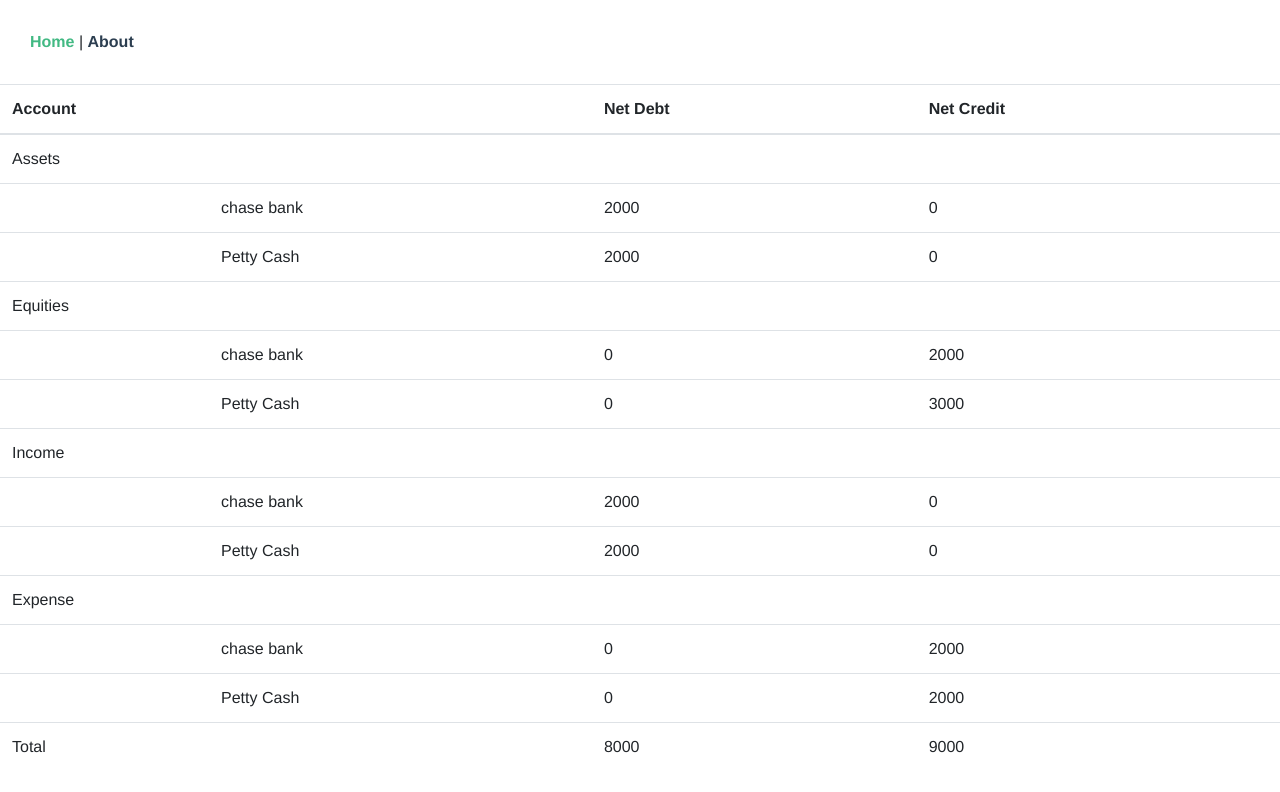
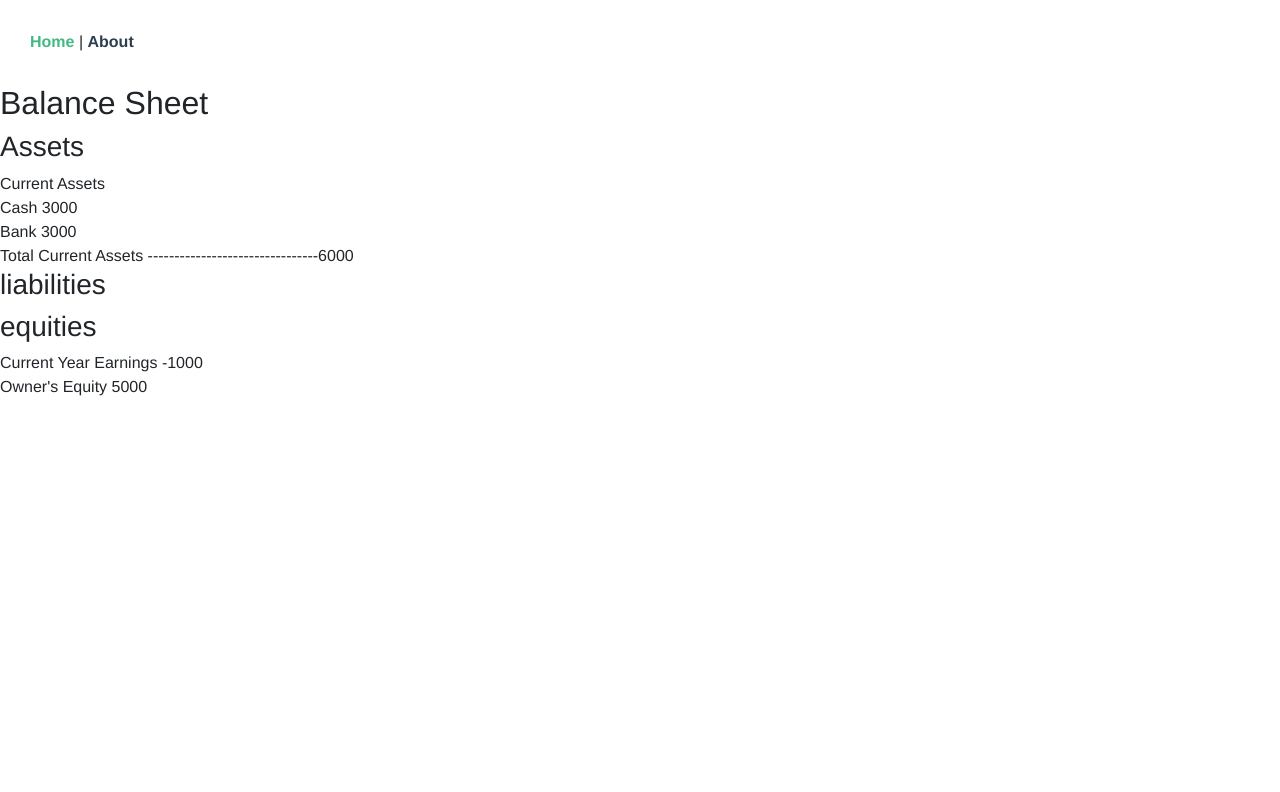
Before and after one commit to ahmed-ahmed/ez-books-front-end, a Vue app: page / in a window 1280 px wide. Shown: the top 792 px of the page. Built offline with nearby package versions, Linux system fonts and the light colour scheme; no server answers.

Commit message:
adding balance sheet

```diff
--- /dev/null
+++ b/src/components/balance-sheet/BalanceSheetAccounts.vue
@@ -0,0 +1,25 @@
+<template>
+    <div>
+        <div v-for="a in accounts">
+            {{a.name}}
+            <span v-if="!hasChildren(a)">{{a.total}}</span>
+            <div v-else>
+                <balance-sheet-accounts :accounts="a.childAccounts"/>
+                Total {{a.name}} --------------------------------{{a.total}}
+            </div>
+        </div>
+    </div>
+</template>
+<script>
+    export default {
+        name: 'balance-sheet-accounts',
+        props: {
+            accounts: {}
+        },
+        methods: {
+            hasChildren: function (account) {
+                return account.childAccounts && account.childAccounts.length > 0;
+            }
+        }
+    }
+</script>
--- a/src/components/balance-sheet/balance-sheet.vue
+++ b/src/components/balance-sheet/balance-sheet.vue
@@ -2,50 +2,85 @@
     <div>
         <h2>Balance Sheet</h2>
 
-        <table class="table">
-            <tr>
-                <td colspan="3">Account</td>
-                <td>Total</td>
-            </tr>
-            <tr>
-                <td colspan="4">Assets</td>
-            </tr>
-            <tr>
-                <td></td>
-                <td colspan="2">Current Assets</td>
-            </tr>
-            <tr>
-                <td colspan="2"></td>
-                <td>Bank</td>
-                <td></td>
-            </tr>
-            <tr>
-                <td></td>
-                <td colspan="2">
-                    Chase Bank
-                </td>
-                <td>
-                    5000
-                </td>
-            </tr>
-            <tr>
-                5000
-            </tr>
+       <h3>Assets</h3>
+        <balance-sheet-accounts :accounts="assets.accounts"/>
 
-        </table>
+        <h3>liabilities</h3>
+        <balance-sheet-accounts :accounts="liabilities.accounts"/>
+
+        <h3>equities</h3>
+        <balance-sheet-accounts :accounts="equities.accounts"/>
 
 
     </div>
 </template>
 <script>
     import axios from 'axios';
+    import BalanceSheetAccounts from "./BalanceSheetAccounts";
 
     const baseUrl = "http://localhost:9001/api";
 
     export default {
         name: 'BalanceSheet',
+        components: {BalanceSheetAccounts},
         data: () => ({
-            accounts: [],
+            assets: {
+                total: 4000,
+                accounts: [
+                    {
+                        name: `Current Assets`,
+                        total: 6000,
+                        childAccounts: [
+                            {
+                                name: `Cash`,
+                                accounts: [{name: `Petty Cash`, balanced: 1000}],
+                                total: 3000
+                            },
+                            {
+                                name: `Bank`,
+                                accounts: [{name: `Chase Bank`, balanced: 3000}],
+                                total: 3000
+                            }
+                        ],
+
+                    },
+                ]
+            },
+            liabilities: {
+                total: 0,
+                accounts: [
+                    // {
+                    //     name: `Current Assets`,
+                    //     total: 0,
+                    //     childAccounts: [
+                    //         {
+                    //             accountType: `Cash`,
+                    //             accounts: [{name: `Petty Cash`, balanced: 1000}],
+                    //             total: 3000
+                    //         },
+                    //         {
+                    //             accountType: `Bank`,
+                    //             accounts: [{name: `Chase Bank`, balanced: 3000}],
+                    //             total: 3000
+                    //         }
+                    //     ],
+                    //
+                    // },
+                ]
+            },
+            equities: {
+                total: 4000,
+                accounts: [
+                    {
+                        name: `Current Year Earnings`,
+                        total: -1000,
+                    },
+                    {
+                        name: `Owner's Equity`,
+                        total: 5000,
+                    },
+                ]
+            },
         }),
         mounted() {
             this.getAccounts();
--- a/src/components/trial-balance/trial-balance.vue
+++ b/src/components/trial-balance/trial-balance.vue
@@ -85,8 +85,6 @@
             totalDebt: function () {
                 return this.allAccounts.map(a => a.debt).reduce(((a, b) => a + b), 0);
             }
-            // total: ()=> this.totaldebt() + this.totalCredit()
-
         }
     }
 </script>
--- a/src/router.js
+++ b/src/router.js
@@ -2,8 +2,8 @@ import Vue from 'vue'
 import Router from 'vue-router'
 // import Home from './views/Home.vue'
 // import AccountsList from './components/accounts/list'
-// import BalanceSheet from './components/balance-sheet/balance-sheet'
-import TrialBalance from './components/trial-balance/trial-balance'
+import BalanceSheet from './components/balance-sheet/balance-sheet'
+// import TrialBalance from './components/trial-balance/trial-balance'
 Vue.use(Router);
 
 export default new Router({
@@ -11,7 +11,7 @@ export default new Router({
     {
       path: '/',
       name: 'home',
-      component: TrialBalance
+      component: BalanceSheet
     },
     {
       path: '/about',
```
Also changed, not shown: src/components/account-type-summary.vue (added, +13 -0 lines), 2 other files (tests, documents, lock files or other folders).
